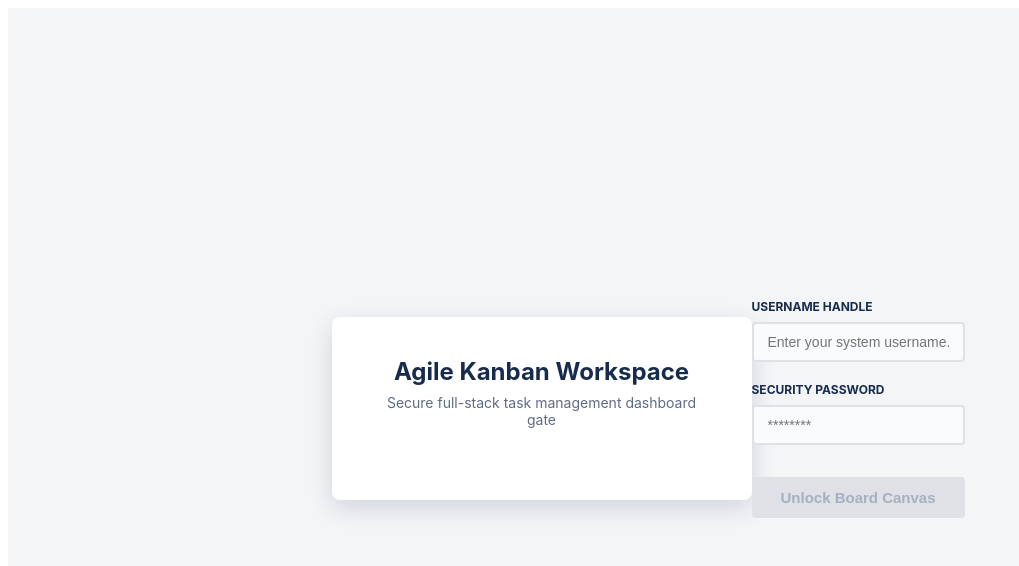
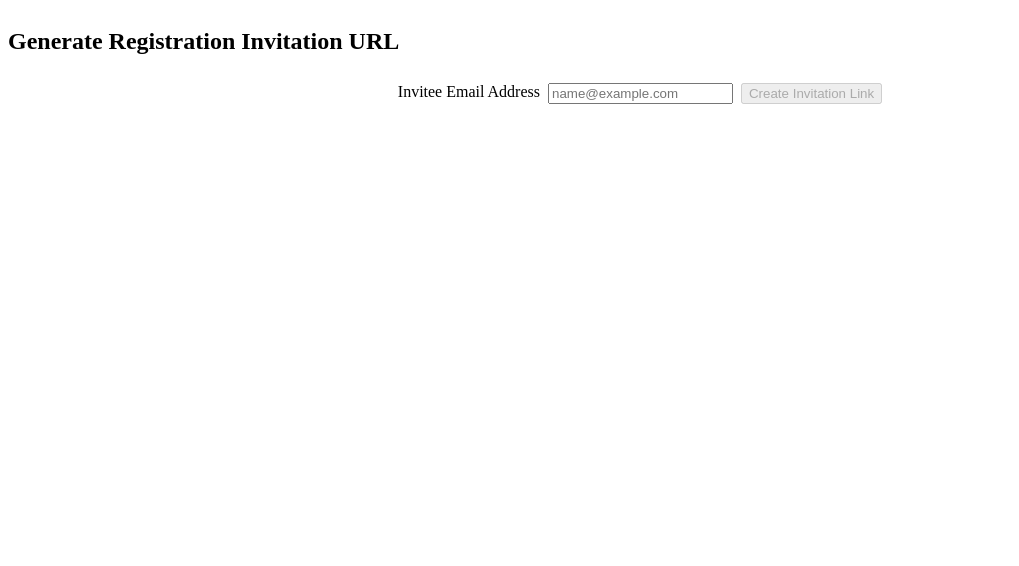
Before and after one commit to shugyoza/kanban, an Angular app in the folder kanban-frontend/: page /invite in a window 1280 px wide. Before the commit this address led to /login. Shown: the top 566 px of the page, without its empty margins (0-1019 px from the left). Built offline with nearby package versions, Linux system fonts and the light colour scheme; no server answers.

Commit message:
create invitation link UI feature
Signed-off-by: Stephen Hanjaya <stephen.hanjaya@sonymusicpub.com>

```diff
--- a/kanban-frontend/src/app/app.routes.ts
+++ b/kanban-frontend/src/app/app.routes.ts
@@ -3,6 +3,11 @@ import { authGuard } from './guards/auth.guard';
 import { inviteGuard } from './guards/invite.guard';
 
 export const routes: Routes = [
+    {
+        path: 'invite',
+        // canActivate: [authGuard],
+        loadComponent: () => import('./components/invite.component/invite.component').then(m => m.InviteComponent)
+    },
     {
         path: 'login',
         loadComponent: () => import('./components/login.component/login.component').then(m => m.LoginComponent)
--- /dev/null
+++ b/kanban-frontend/src/app/components/invite.component/invite.component.css
@@ -0,0 +1,26 @@
+.invite-form-wrapper {
+    display: flex;
+    justify-content: center;
+    flex-direction: column;
+    width: 100%;
+    gap: 0.5rem;
+}
+
+.invitation-form {
+    display: flex;
+    justify-content: center;
+    gap: 0.5rem;
+}
+
+section.generated-url {
+    border: 1px solid grey;
+    display: flex;
+    justify-content: center;
+    align-items: center;
+    gap: 0.5rem;
+
+}
+
+button#copyBtn {
+    margin: 0.5rem;
+}
--- /dev/null
+++ b/kanban-frontend/src/app/components/invite.component/invite.component.html
@@ -0,0 +1,32 @@
+<section class="invite-form-wrapper">
+    <h1>
+        Generate Registration Invitation URL
+    </h1>
+
+    <form class="invitation-form" (submit)="submitInvitationTokenRequest($event)">
+
+        <label for="email">
+            Invitee Email Address
+        </label>
+        <input type="email" id="email" placeholder="name@example.com" autocomplete="email" [formField]="emailForm" />
+
+        <button type="submit" class="invite-action-trigger" [disabled]="emailForm().invalid()">
+            {{ loading() ? 'Generating Invitation Token...' : 'Create Invitation Link' }}
+        </button>
+    </form>
+
+
+    @let url = invitationURL();
+    @if (url) {
+    <section class="generated-url">
+        <span>
+            {{ url }}
+        </span>
+        <button id="copyBtn" (click)="copyInvitationURL()" title="Copy Invitation URL" [disabled]="!url">
+            <span class="material-symbols-outlined">
+                content_copy
+            </span>
+        </button>
+    </section>
+    }
+</section>
--- /dev/null
+++ b/kanban-frontend/src/app/components/invite.component/invite.component.ts
@@ -0,0 +1,73 @@
+import { Component, DestroyRef, inject, signal } from '@angular/core';
+import { InvitationService } from '../../services/invitation.service';
+import { form, FormField, required } from '@angular/forms/signals';
+import { AuthService } from '../../services/auth.service';
+import { takeUntilDestroyed } from '@angular/core/rxjs-interop';
+
+@Component({
+  imports: [FormField],
+  selector: 'app-invite.component',
+  styleUrl: './invite.component.css',
+  templateUrl: './invite.component.html',
+})
+export class InviteComponent {
+  private readonly inviteService = inject(InvitationService);
+  private readonly authService = inject(AuthService);
+  private readonly destroyRef = inject(DestroyRef);
+
+  private readonly user = this.authService.currentUser()
+  private readonly emailModel = signal<Required<string>>('');
+
+  protected readonly emailForm = form(this.emailModel, schemaPath => {
+    required(schemaPath, { message: 'Email is required' })
+  })
+  protected readonly loading = signal<boolean>(false);
+  protected readonly invitationURL = signal<string>('');
+
+  protected submitInvitationTokenRequest($event: Event): void {
+    $event.preventDefault();
+
+    const userId = this.user?.id;
+    if (!userId) {
+      console.error('need to login')
+
+      return;
+    }
+
+    if (this.emailForm().invalid()) {
+      console.error('invalid email form');
+
+      return;
+    }
+
+    this.inviteService.getInvitationToken({
+      userId,
+      email: this.emailModel()
+    }).pipe(
+      takeUntilDestroyed(this.destroyRef),
+    ).subscribe({
+      next: response => {
+        const { token } = response;
+        const baseHref = window.location.origin;
+
+        const invitationURL = `${baseHref}/register?token=${token}`;
+        this.invitationURL.set(invitationURL);
+      },
+      error: error => {
+        console.error(error);
+        this.invitationURL.set('')
+      }
+    })
+  }
+
+  public async copyInvitationURL(): Promise<void> {
+    const url = this.invitationURL();
+
+    try {
+      await navigator.clipboard.writeText(url);
+      alert('Invitation URL copied!')
+    } catch (err) {
+      console.error('Could not copy invitation URL: ', err)
+    }
+  }
+}
--- /dev/null
+++ b/kanban-frontend/src/app/services/invitation.service.ts
@@ -0,0 +1,17 @@
+import { HttpClient } from '@angular/common/http';
+import { inject, Service } from '@angular/core';
+import { Observable } from 'rxjs';
+import { InvitationTokenRequest, InvitationTokenResponse } from '../models/invite.model';
+
+@Service()
+export class InvitationService {
+    private http = inject(HttpClient);
+
+    public getInvitationToken(payload: InvitationTokenRequest): Observable<InvitationTokenResponse> {
+
+        return this.http.post<InvitationTokenResponse>(
+            '/api/auth/invite-token/create',
+            payload
+        )
+    }
+}
```
Also changed, not shown: kanban-frontend/src/app/models/invite.model.ts (added, +8 -0 lines), 2 other files (tests, documents, lock files or other folders).
